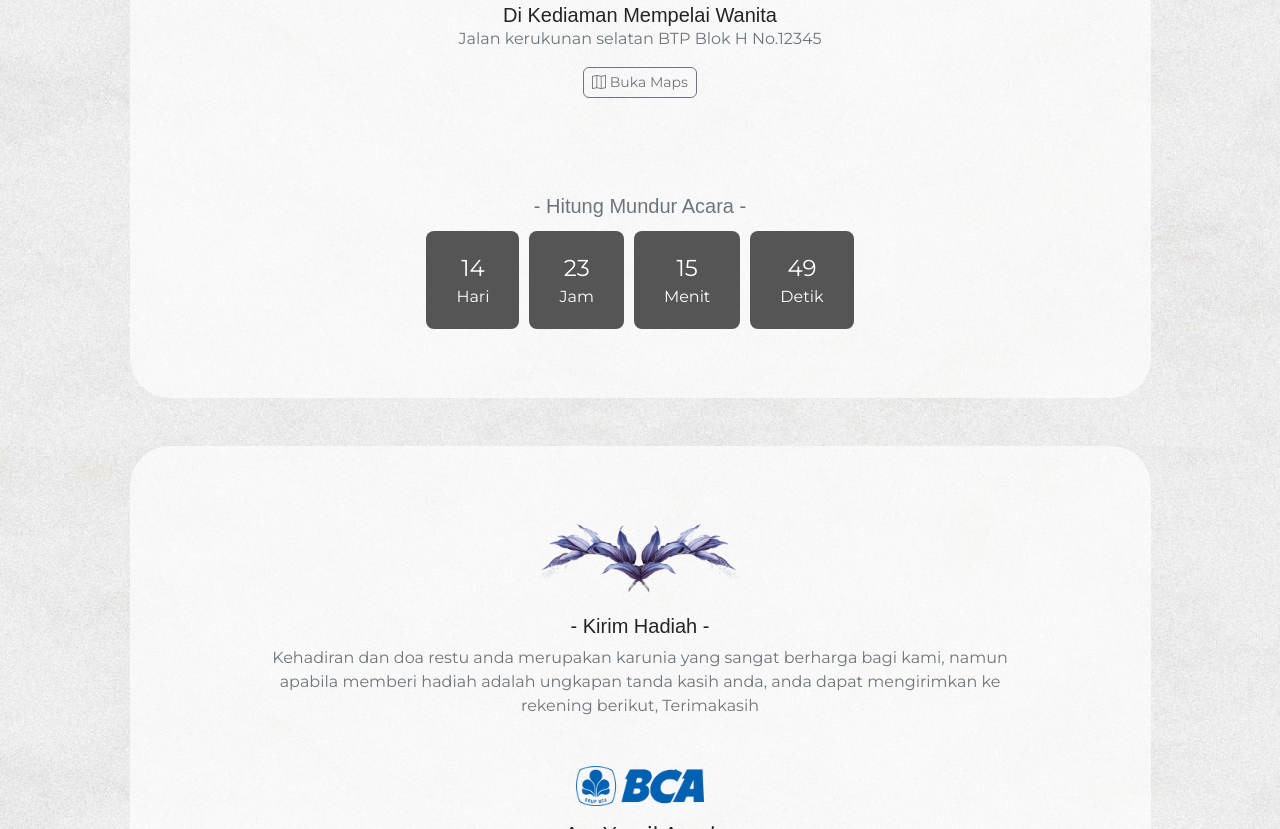
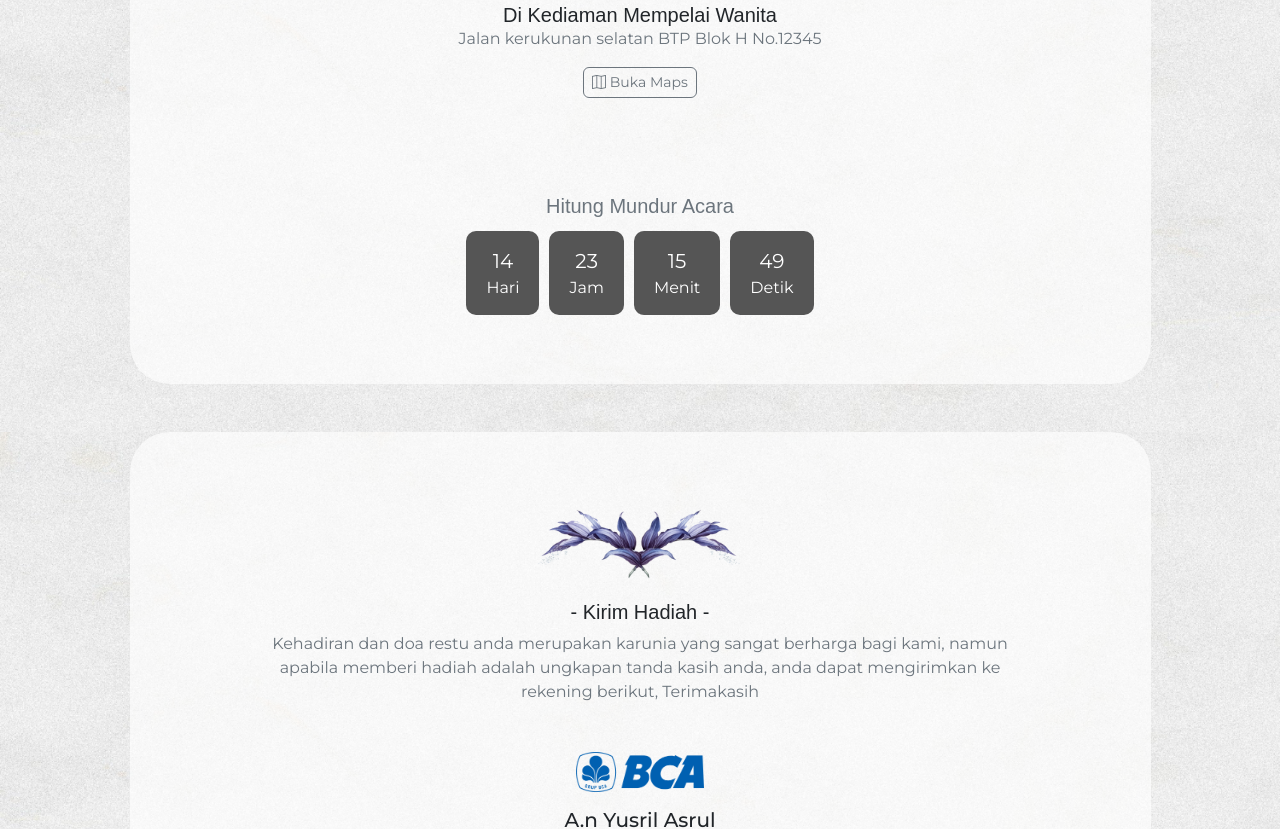
Before and after one commit to yswedding/template2, a plain HTML site: page index.html in a window 1280 px wide. Shown: the part 1789-2618 px from the top of the page. Drawn offline with nearby package versions, Linux system fonts and the light colour scheme; a web font is replaced by a local one.

Commit message:
update design

```diff
--- a/index.html
+++ b/index.html
@@ -36,7 +36,7 @@
         <div class="heading-sec">
             <div class="btr subtitle">THE WEDDING OF</div>
             <div class="msd title">Yusril &<br>Hana</div>
-            <div class="btr subtitle mb-3">SABTU | 7 AGUSTUS 2021</div>
+            <div class="btr subtitle mb-3 text-center">SABTU | 7 AGUSTUS 2021</div>
             <a target="_blank" href="https://www.google.com/calendar/render?action=TEMPLATE&text=Wedding%20Yusril%20Dan%20Hana&details&dates=20240424/20240424&location" class="msd btn btn-outline-secondary rounded"><i class="bi bi-calendar-check"></i> Save The Date</a>
         </div>
     </div>
@@ -98,7 +98,7 @@
                                         <a target="_blank" href="" class="mst mb-5 btn-sm btn btn-outline-secondary rounded"><i class="bi bi-map"></i> Buka Maps</a>
                                     </div>
                                 </div>
-                                <h5 class="msd text-center text-secondary mt-lg-5">- Hitung Mundur Acara -</h5>
+                                <h5 class="msd text-center text-secondary mt-lg-5">Hitung Mundur Acara</h5>
                                 <div id="timer" class="mst">
                                     <div> <span id="days"></span> <span>Hari</span> </div>
                                      <div> <span id="hours"></span> <span>Jam</span>  </div>
--- a/style.css
+++ b/style.css
@@ -21,6 +21,7 @@
   .splash {
     transition: .5s;
     overflow: hidden;
+    background-color: #eee;
     position: fixed;
     width: 100%;
     height: 100vh;
@@ -59,17 +60,33 @@
     flex-direction: column;
 }
 
+#timer div{
+    background-color: #555;
+    color: #fff;
+    display: inline-flex;
+    flex-direction: column;
+    justify-content: center;
+    align-items: center;
+    padding: 5px 7px;
+    border-radius: 4px;
+    margin: 2px;
+}
+
+#timer div span:first-child{
+    font-size: 16px;
+}
+
 
 .heading-sec .subtitle {
-    letter-spacing: 8px;
-    font-size: 17px;
+    letter-spacing: 5px;
+    font-size: 15px;
     color: #00000080;
 }
 
 .heading-sec .title {
     font-weight: 400;
-    font-size: 70px;
-    line-height: 75px;
+    font-size: 60px;
+    line-height: 65px;
     text-align: center;
     color: #71747a;
     margin: 25px 0;
@@ -100,6 +117,16 @@
     .gbr-hiasan {
         height: 250px;
     }
+
+    #timer div{
+        padding: 15px 20px;
+        border-radius: 10px;
+        margin: 5px;
+    }
+
+    #timer div span:first-child{
+        font-size: 20px;
+    }
 }
 
 @media (min-width: 1200px) {
@@ -127,21 +154,7 @@
     display: flex;
     justify-content: center;
 }
-#timer div{
-    background-color: #555;
-    color: #fff;
-    display: inline-flex;
-    flex-direction: column;
-    justify-content: center;
-    align-items: center;
-    padding: 20px 30px;
-    border-radius: 8px;
-    margin: 5px;
-}
 
-#timer div span:first-child{
-    font-size: 23px;
-}
 
 .atas {top: 0;}
 .bawah {bottom: 0;}
```
